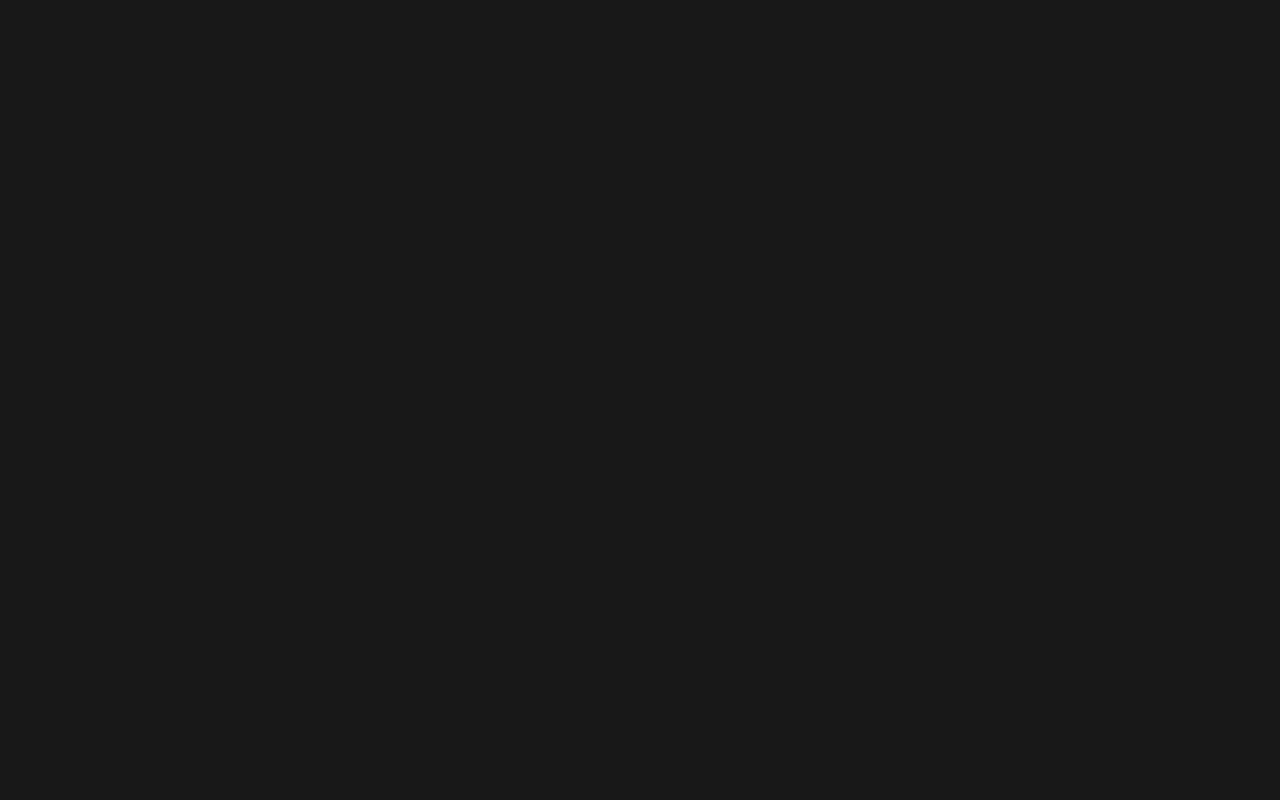
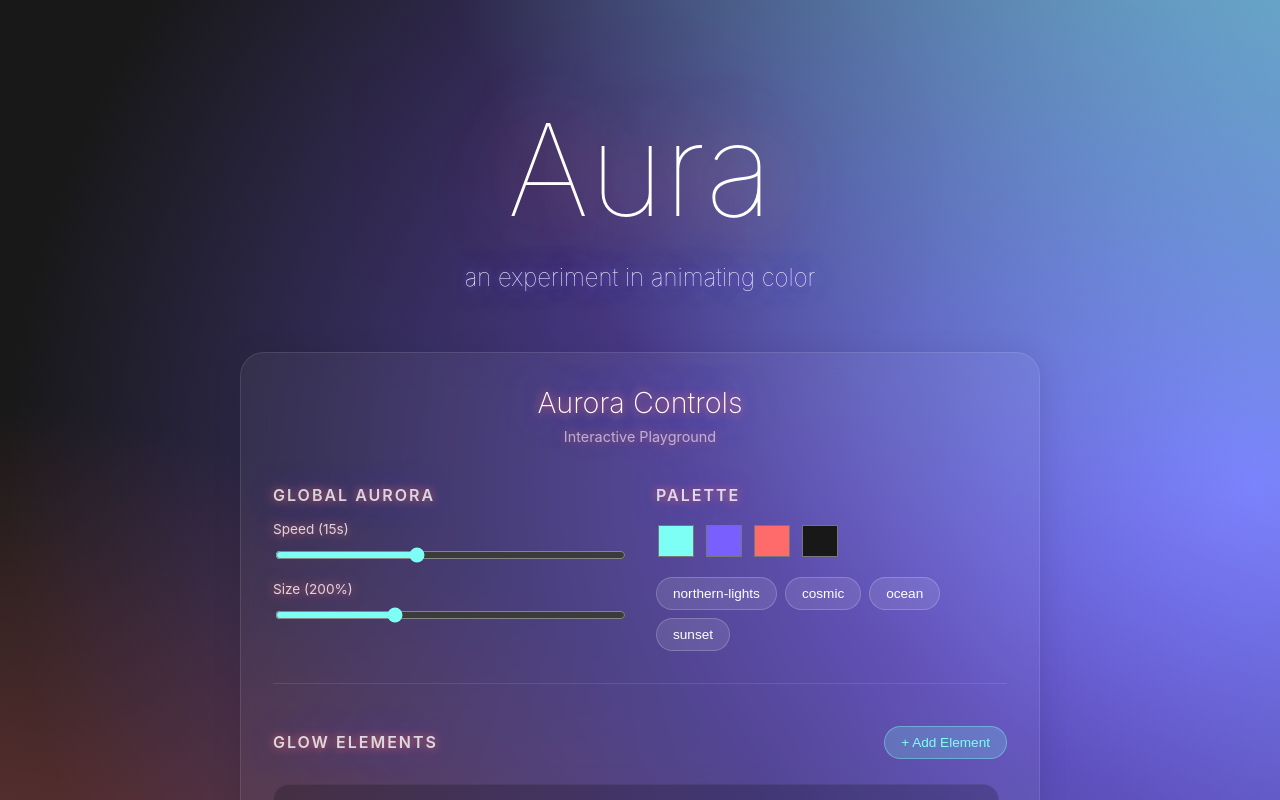
Before and after one commit to anthonymjones/aurora-poc, an Angular app: page / in a window 1280 px wide. Built offline with nearby package versions, Linux system fonts and the light colour scheme.

Commit message:
fix: aurora container hiding all content behind z-index -1

```diff
--- a/src/app/aurora/aurora.component.scss
+++ b/src/app/aurora/aurora.component.scss
@@ -1,25 +1,15 @@
-.aurora-container {
+.aurora {
   --aura-1: var(--color-1, #7efff5);
   --aura-2: var(--color-2, #7a5fff);
   --aura-3: var(--color-3, #ff6b6b);
-  --aura-4: var(--color-4, #181818); // Default to dark for the base
+  --aura-4: var(--color-4, #181818);
 
-  // Using the host element or a specific container
   display: block;
   min-height: 100vh;
-  width: 100%;
-  position: fixed;
-  top: 0;
-  left: 0;
-  z-index: -1;
   background: #181818;
-  // Text color isn't strictly needed on the background itself, but we'll keep it for inheritance
   color: white;
-
-  // The magic animation
+  text-shadow: 0 0 1ch var(--color-3), 0 0 4ch var(--color-2);
   animation: aura var(--aura-speed, 15s) linear infinite;
-
-  // The gradients
   background-size: var(--aura-size, 200%) var(--aura-size, 200%);
   background-image:
     radial-gradient(transparent 0, transparent 20%),
@@ -30,7 +20,6 @@
     radial-gradient(at 78% 92%, var(--aura-1) 0px, transparent 50%);
 }
 
-// Global keyframes (since we use ViewEncapsulation.None, this ends up global anyway)
 @keyframes aura {
   0% {
     background-position: center, 50% 50%, 30% 100%, 100% 10%, 23% 23%, 0% 80%;
--- a/src/app/aurora/aurora.component.ts
+++ b/src/app/aurora/aurora.component.ts
@@ -1,16 +1,13 @@
-import { Component, ViewEncapsulation, input, computed } from '@angular/core';
-import { CommonModule } from '@angular/common';
+import { Component, ViewEncapsulation, input } from '@angular/core';
 
 @Component({
   selector: 'app-aurora',
   standalone: true,
-  imports: [CommonModule],
-  template: `<div class="aurora-container">
-    <ng-content></ng-content>
-  </div>`,
+  template: `<ng-content />`,
   styleUrls: ['./aurora.component.scss'],
   encapsulation: ViewEncapsulation.None,
   host: {
+    'class': 'aurora',
     '[style.--color-1]': 'color1()',
     '[style.--color-2]': 'color2()',
     '[style.--color-3]': 'color3()',
```
